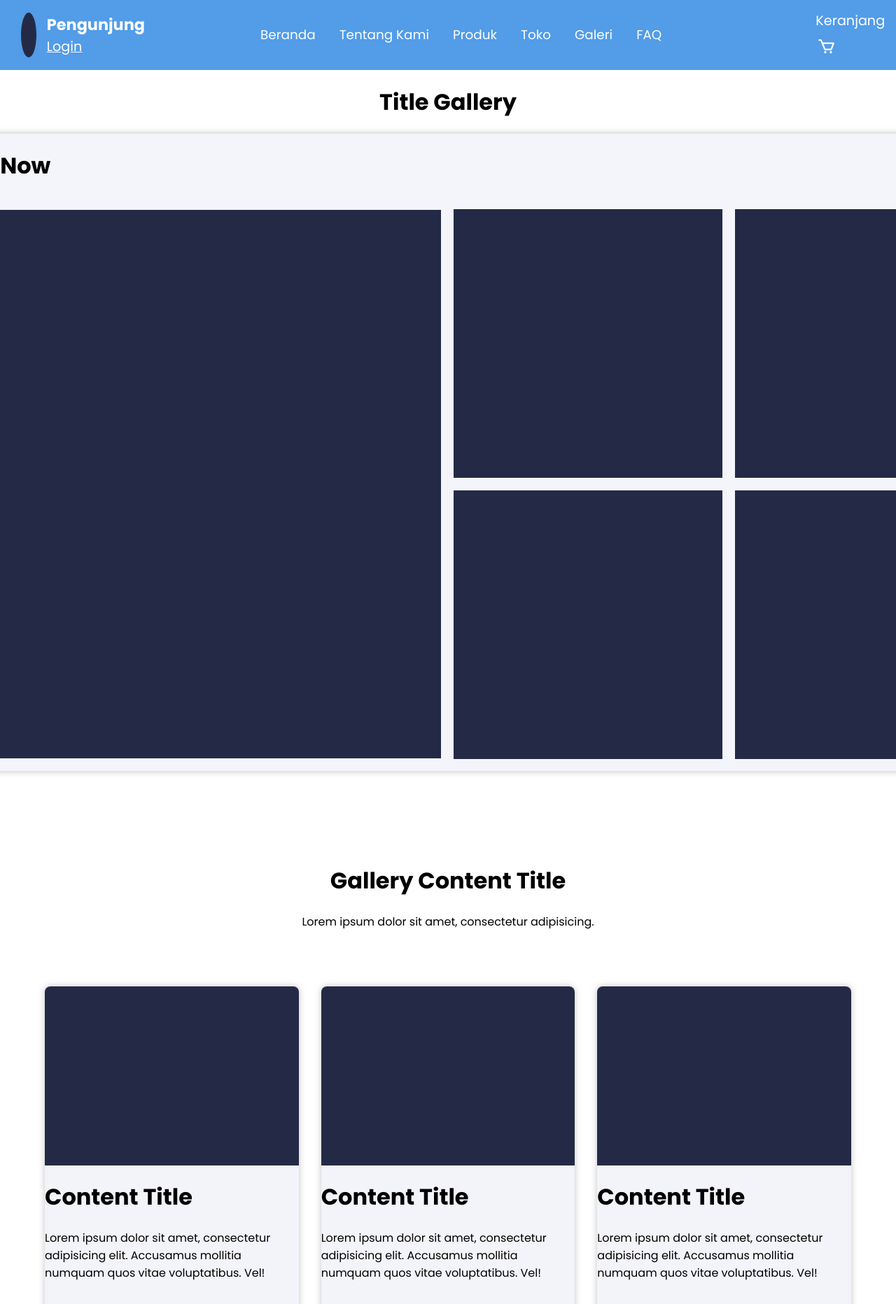
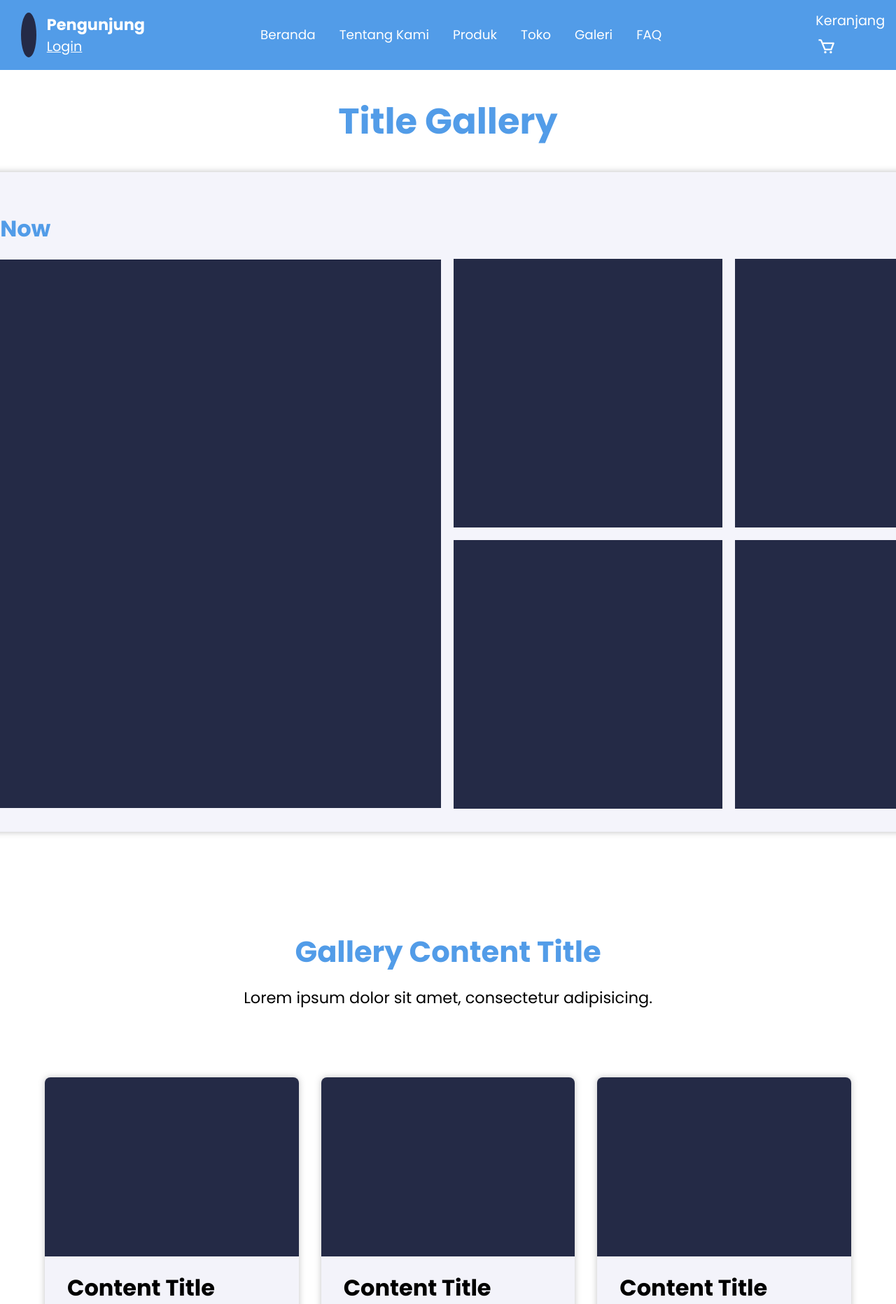
Before and after one commit to MiBlue027/UMKM_Promotion_01, a PHP site: page /UMKM_Promotion_01/Gallery/gallery.php in a window 1280 px wide; the page is wider, and only the part inside the window is pictured. Shown: the part 97-1961 px from the top of that part at 70% size. Run offline with PHP 8.4, Linux system fonts and the light colour scheme.

Commit message:
gallery + nav effect

```diff
--- a/Gallery/galleryStyle.css
+++ b/Gallery/galleryStyle.css
@@ -14,6 +14,10 @@ body{
     flex-direction: column;
     align-items: center;
 }
+#galleryTitle{
+    font-size: 1.6em;
+    color: #529ce8;
+}
 #trendingTopicContainer{
     width: fit-content;
     display: flex;
@@ -21,10 +25,13 @@ body{
     background-color: #f4f4fb;
     border-radius: 15px;
     box-shadow: 0 0 10px rgba(79, 79, 82, 0.38);
+    padding: 1em;
 }
 #trendingContainerTitle{
     position: relative;
     left: 1em;
+    top: 20px;
+    color: #529ce8;
 }
 #trendingContent{
     width: fit-content;
@@ -51,6 +58,15 @@ body{
     margin-top: 7em;
     text-align: center;
 }
+#galleryContentTitle h1{
+    font-size: 2.6em;
+    color: #529ce8;
+}
+#galleryContentTitle p{
+    font-size: 1.4em;
+    position: relative;
+    top: -10px;
+}
 #galleryContent{
     display: grid;
     grid-template-columns: repeat(3, 1fr);
@@ -69,3 +85,6 @@ body{
     height: 16em;
     background-color: #242a46;
 }
+.contentTitle, .contentParagraph{
+    padding: 0 2em;
+}
--- a/HeaderPackage/headerStyle.css
+++ b/HeaderPackage/headerStyle.css
@@ -40,12 +40,26 @@
     position: relative;
     left: -50px;
 }
-#navContainer nav a{
+.navA{
     font-size: 1.15em;
     text-decoration: none;
     color: #ffffff;
+    position: relative;
+}
+.navA::after{
+    content: '';
+    width: 0;
+    height: 3px;
+    background: #ffffff;
+    position: absolute;
+    bottom: 0;
+    left: 0;
+    transition: width .3s ease;
+}
+.navA:hover::after{
+    width: 100%;
+}
 
-}
 #userInformation{
     display: flex;
     justify-content: center;
--- a/HeaderPackage/navigationPage.php
+++ b/HeaderPackage/navigationPage.php
@@ -28,12 +28,12 @@
             </div>
         </div>
         <nav>
-            <a href="/UMKM_Promotion_01/index.php"> Beranda </a>
-            <a href="/UMKM_Promotion_01/AboutUs/aboutUs.php"> Tentang Kami </a>
-            <a href="/UMKM_Promotion_01/Product/product.php"> Produk </a>
-            <a href="#"> Toko </a>
-            <a href="/UMKM_Promotion_01/Gallery/gallery.php"> Galeri </a>
-            <a href="/UMKM_Promotion_01/FAQ/faq.php"> FAQ </a>
+            <a href="/UMKM_Promotion_01/index.php" class="navA"> Beranda </a>
+            <a href="/UMKM_Promotion_01/AboutUs/aboutUs.php" class="navA"> Tentang Kami </a>
+            <a href="/UMKM_Promotion_01/Product/product.php" class="navA"> Produk </a>
+            <a href="#" class="navA"> Toko </a>
+            <a href="/UMKM_Promotion_01/Gallery/gallery.php" class="navA"> Galeri </a>
+            <a href="/UMKM_Promotion_01/FAQ/faq.php" class="navA"> FAQ </a>
         </nav>
         <div id="addToCart">
             <a href="/UMKM_Promotion_01/CartView/cart.php"> Keranjang <span> <i class='bx bx-cart'></i> </span> </a>
```
Also changed, not shown: FAQ/faq.php (+22 -14 lines), FAQ/faqStyle.css (+6 -5 lines).
